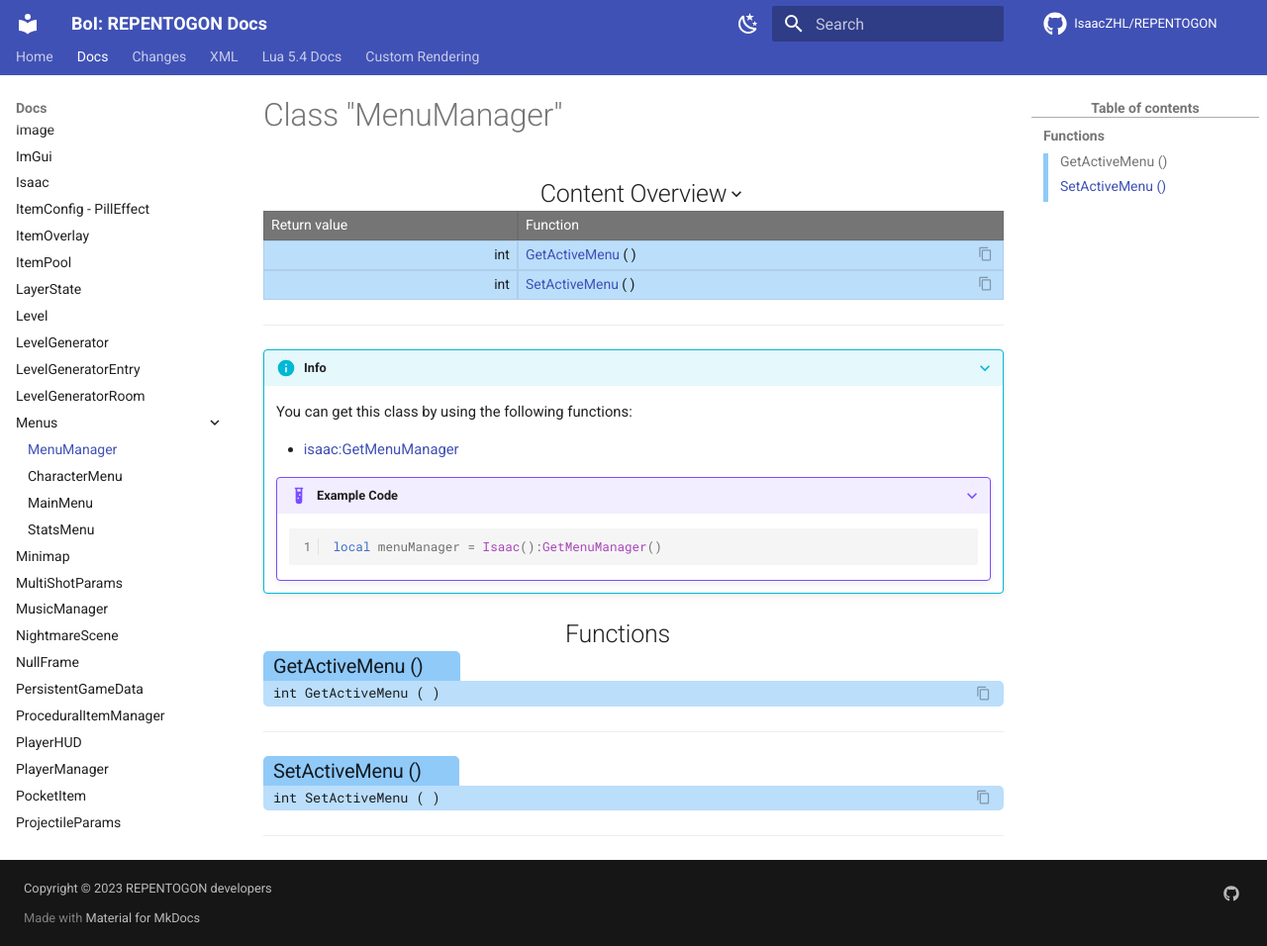
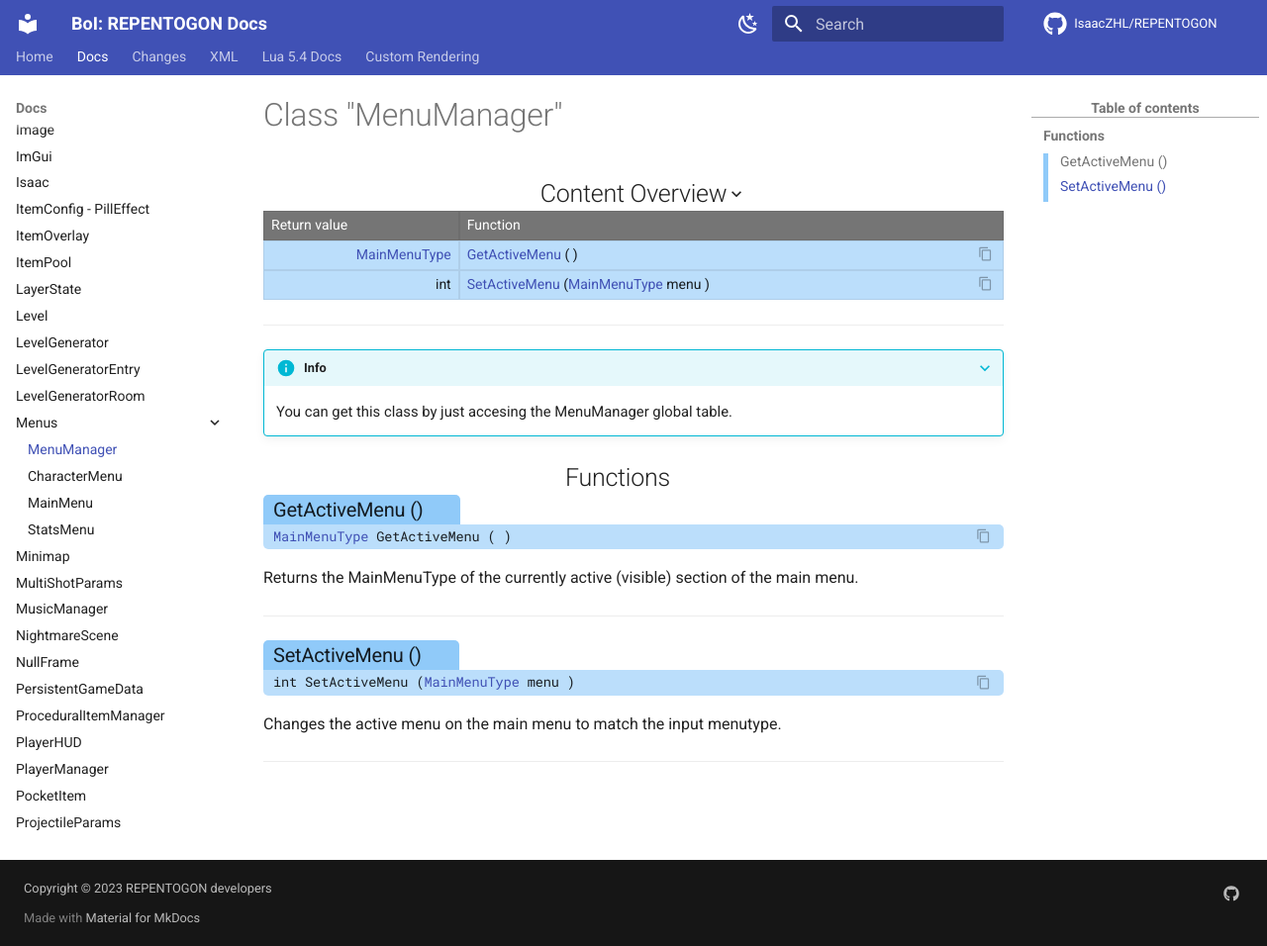
Before and after one commit to TeamREPENTOGON/REPENTOGON, an MkDocs documentation site: the page built from documentation/docs/MenuManager.md, in a window 1280 px wide and 956 px high. Shown: the whole window at 99% size. Built offline with MkDocs 1.6.1 and Material for MkDocs 9.7.7, drawn with Linux system fonts in a browser that asks for light colours; comment, search, counter and statistics services are not loaded; the version menu is left out.

Commit message:
Doc fixes (I hope)

````diff
--- a/documentation/docs/MenuManager.md
+++ b/documentation/docs/MenuManager.md
@@ -1,22 +1,15 @@
 # Class "MenuManager"
 
 ???+ info
-    You can get this class by using the following functions:
-
-    * [isaac:GetMenuManager](MenuManager.md#getmenumanager)
-
-    ???+ example "Example Code"
-        ```lua
-        local menuManager = Isaac():GetMenuManager()
-        ```
+    You can get this class by just accesing the MenuManager global table.
 
 ## Functions
 
 ### Get·Active·Menu () {: aria-label='Functions' }
-#### int GetActiveMenu ( ) {: .copyable aria-label='Functions' }
-
+#### [MainMenuType](/enums/MainMenuType.html) GetActiveMenu ( ) {: .copyable aria-label='Functions' }
+Returns the MainMenuType of the currently active (visible) section of the main menu.
 ___
 ### Set·Active·Menu () {: aria-label='Functions' }
-#### int SetActiveMenu ( ) {: .copyable aria-label='Functions' }
-
+#### int SetActiveMenu ([MainMenuType](/enums/MainMenuType.html) menu ) {: .copyable aria-label='Functions' }
+Changes the active menu on the main menu to match the input menutype.
 ___
--- a/documentation/mkdocs.yml
+++ b/documentation/mkdocs.yml
@@ -73,7 +73,7 @@ nav:
     - KnifeVariant: enums/KnifeVariant.md
     - Language: enums/Language.md
     - LineCheckMode: enums/LineCheckMode.md
-    - MainMenu: enums/MainMenu.md
+    - MainMenuType: enums/MainMenuType.md
     - ModCallbacks: enums/ModCallbacks.md
     - MouseButton: enums/MouseButton.md
     - NullPickupSubType: enums/NullPickupSubType.md
````
